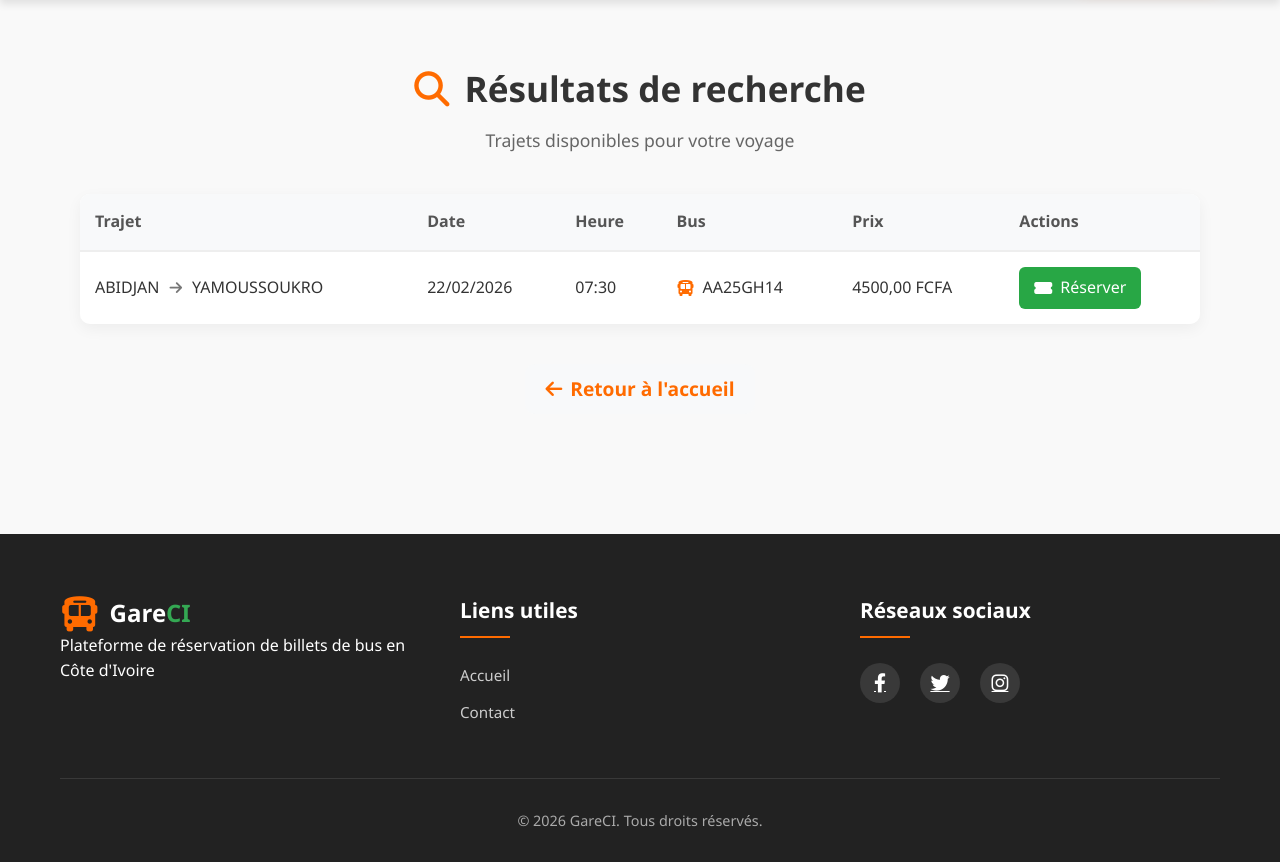
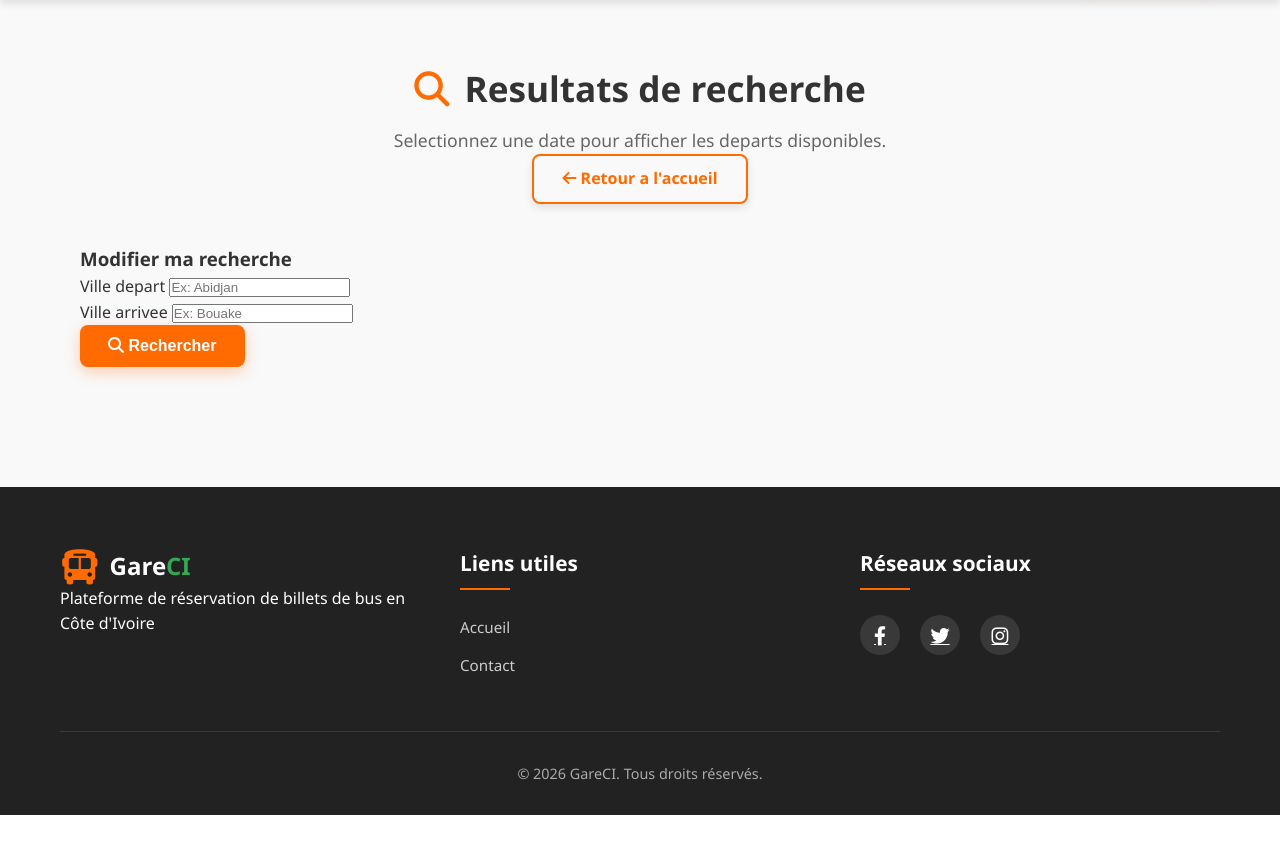
Before and after one commit to alassanesacko/gare_ci_final_2.0, a Django app: page /search/ in a window 1280 px wide. Shown: the part 80-942 px from the top of the page. After the commit the page ends 895 px from the top, so only its background shows below. Run offline with Django 5.2, Linux system fonts and the light colour scheme; data comes from the database, SQL or seed files in the repository; parts of the project's set-up code (start-up, migrations or seed data) failed here and were passed over.

Commit message:
Unify search form between homepage and search results page

```diff
--- a/trips/templates/trips/search_results.html
+++ b/trips/templates/trips/search_results.html
@@ -1,69 +1,110 @@
 {% extends 'base.html' %}
-{% block title %}Résultats de recherche - GareCI{% endblock %}
+{% block title %}Resultats de recherche - GareCI{% endblock %}
 
 {% block content %}
 <div class="search-results-container">
     <div class="search-header">
-        <h1><i class="fas fa-search"></i> Résultats de recherche</h1>
-        <p class="subtitle">Trajets disponibles pour votre voyage</p>
+        <h1><i class="fas fa-search"></i> Resultats de recherche</h1>
+        {% if date_recherche %}
+        <p class="subtitle">{{ nb_resultats }} depart(s) disponible(s) pour le {{ date_recherche|date:"d/m/Y" }}</p>
+        {% else %}
+        <p class="subtitle">Selectionnez une date pour afficher les departs disponibles.</p>
+        {% endif %}
+        <a href="{% url 'trips:home' %}" class="btn btn-outline">
+            <i class="fas fa-arrow-left"></i> Retour a l'accueil
+        </a>
     </div>
 
-    {% if results %}
-    <div class="results-table-container">
-        <table class="results-table">
-            <thead>
-                <tr>
-                    <th>Trajet</th>
-                    <th>Date</th>
-                    <th>Heure</th>
-                    <th>Bus</th>
-                    <th>Prix</th>
-                    <th>Actions</th>
-                </tr>
-            </thead>
-            <tbody>
-                {% for departure in results %}
-                <tr class="result-row">
-                    <td data-label="Trajet">
-                        <div class="trip-info">
-                            <span class="origin">{{ departure.trip.origin }}</span>
-                            <i class="fas fa-arrow-right"></i>
-                            <span class="destination">{{ departure.trip.destination }}</span>
-                        </div>
-                    </td>
-                    <td data-label="Date">{{ departure.date|date:"d/m/Y" }}</td>
-                    <td data-label="Heure">{{ departure.time|time:'H:i' }}</td>
-                    <td data-label="Bus">
-                        <div class="bus-info">
-                            <i class="fas fa-bus"></i> {{ departure.bus }}
-                        </div>
-                    </td>
-                    <td data-label="Prix">{{ departure.trip.price }} FCFA</td>
-                    <td data-label="Actions">
-                        <a href="{% url 'reservations:reserve' departure.id %}" class="btn-reserve">
-                            <i class="fas fa-ticket-alt"></i> Réserver
-                        </a>
-                    </td>
-                </tr>
-                {% endfor %}
-            </tbody>
-        </table>
+    {% if resultats %}
+    <div class="departures-cards">
+        {% for item in resultats %}
+        <article class="departure-card">
+            <div class="departure-top">
+                <div class="times">
+                    <strong>{{ item.depart.heure_depart|time:"H:i" }}</strong>
+                    <span>-</span>
+                    <strong>{{ item.depart.heure_arrivee|time:"H:i" }}</strong>
+                </div>
+                <div class="route">
+                    {{ item.depart.trip.arret_depart.ville.nom }} -> {{ item.depart.trip.arret_arrivee.ville.nom }}
+                </div>
+            </div>
+
+            <div class="departure-badges">
+                {% if item.depart.trip.est_direct %}
+                <span class="badge badge-direct">Direct</span>
+                {% else %}
+                <span class="badge badge-escale">{{ item.depart.trip.etapetrajet_set.count|add:"-1" }} escale(s)</span>
+                {% endif %}
+            </div>
+
+            <div class="departure-details">
+                <div class="category">
+                    <strong>{{ item.depart.bus.categorie.nom|default:"Categorie non renseignee" }}</strong>
+                </div>
+                <div class="equipments">
+                    {% if item.depart.bus.categorie and item.depart.bus.categorie.a_wifi %}<span><i class="fas fa-wifi"></i> Wifi</span>{% endif %}
+                    {% if item.depart.bus.categorie and item.depart.bus.categorie.a_climatisation %}<span><i class="fas fa-fan"></i> Clim</span>{% endif %}
+                    {% if item.depart.bus.categorie and item.depart.bus.categorie.a_prise_usb %}<span><i class="fas fa-plug"></i> USB</span>{% endif %}
+                    {% if item.depart.bus.categorie and item.depart.bus.categorie.a_wc %}<span><i class="fas fa-restroom"></i> WC</span>{% endif %}
+                    {% if item.depart.bus.categorie and item.depart.bus.categorie.a_repas %}<span><i class="fas fa-utensils"></i> Repas</span>{% endif %}
+                </div>
+                <div class="availability {% if item.places < 5 %}low{% else %}ok{% endif %}">
+                    {{ item.places }} place(s) disponible(s)
+                </div>
+            </div>
+
+            <div class="departure-bottom">
+                <div class="price">{{ item.depart.prix }} FCFA</div>
+                {% if user.is_authenticated %}
+                <a href="{% url 'reservations:reserve' item.depart.id date_str %}" class="btn-reserve">
+                    <i class="fas fa-ticket-alt"></i> Reserver
+                </a>
+                {% else %}
+                <a href="{% url 'accounts:login' %}?next={% url 'reservations:reserve' item.depart.id date_str %}" class="btn-reserve">
+                    <i class="fas fa-sign-in-alt"></i> Reserver
+                </a>
+                {% endif %}
+            </div>
+        </article>
+        {% endfor %}
     </div>
-    {% else %}
+    {% elif date_recherche %}
     <div class="no-results">
         <i class="fas fa-exclamation-circle"></i>
-        <h3>Aucun trajet disponible</h3>
-        <p>Nous n'avons trouvé aucun trajet correspondant à votre recherche.</p>
-        <a href="{% url 'trips:home' %}" class="btn btn-primary">
-            <i class="fas fa-search"></i> Nouvelle recherche
-        </a>
+        <h3>Aucun depart disponible pour cette date.</h3>
     </div>
     {% endif %}
 
-    <div class="search-footer">
-        <a href="{% url 'trips:home' %}" class="btn-back">
-            <i class="fas fa-arrow-left"></i> Retour à l'accueil
-        </a>
-    </div>
+    <section class="search-edit-section">
+        <h3>Modifier ma recherche</h3>
+        <form method="get" action="{% url 'trips:search_results' %}" class="client-search-form">
+            <div class="search-field">
+                <label for="ville_depart">Ville depart</label>
+                <input id="ville_depart" type="text" name="ville_depart" list="villes-depart-list" value="{{ ville_depart_query }}" placeholder="Ex: Abidjan">
+            </div>
+
+            <div class="search-field">
+                <label for="ville_arrivee">Ville arrivee</label>
+                <input id="ville_arrivee" type="text" name="ville_arrivee" list="villes-arrivee-list" value="{{ ville_arrivee_query }}" placeholder="Ex: Bouake">
+            </div>
+
+            <div class="search-actions">
+                <button type="submit" class="btn btn-primary">
+                    <i class="fas fa-search"></i> Rechercher
+                </button>
+            </div>
+        </form>
+        <datalist id="villes-depart-list">
+            {% for ville in villes %}
+            <option value="{{ ville.nom }}"></option>
+            {% endfor %}
+        </datalist>
+        <datalist id="villes-arrivee-list">
+            {% for ville in villes %}
+            <option value="{{ ville.nom }}"></option>
+            {% endfor %}
+        </datalist>
+    </section>
 </div>
 {% endblock %}
```
